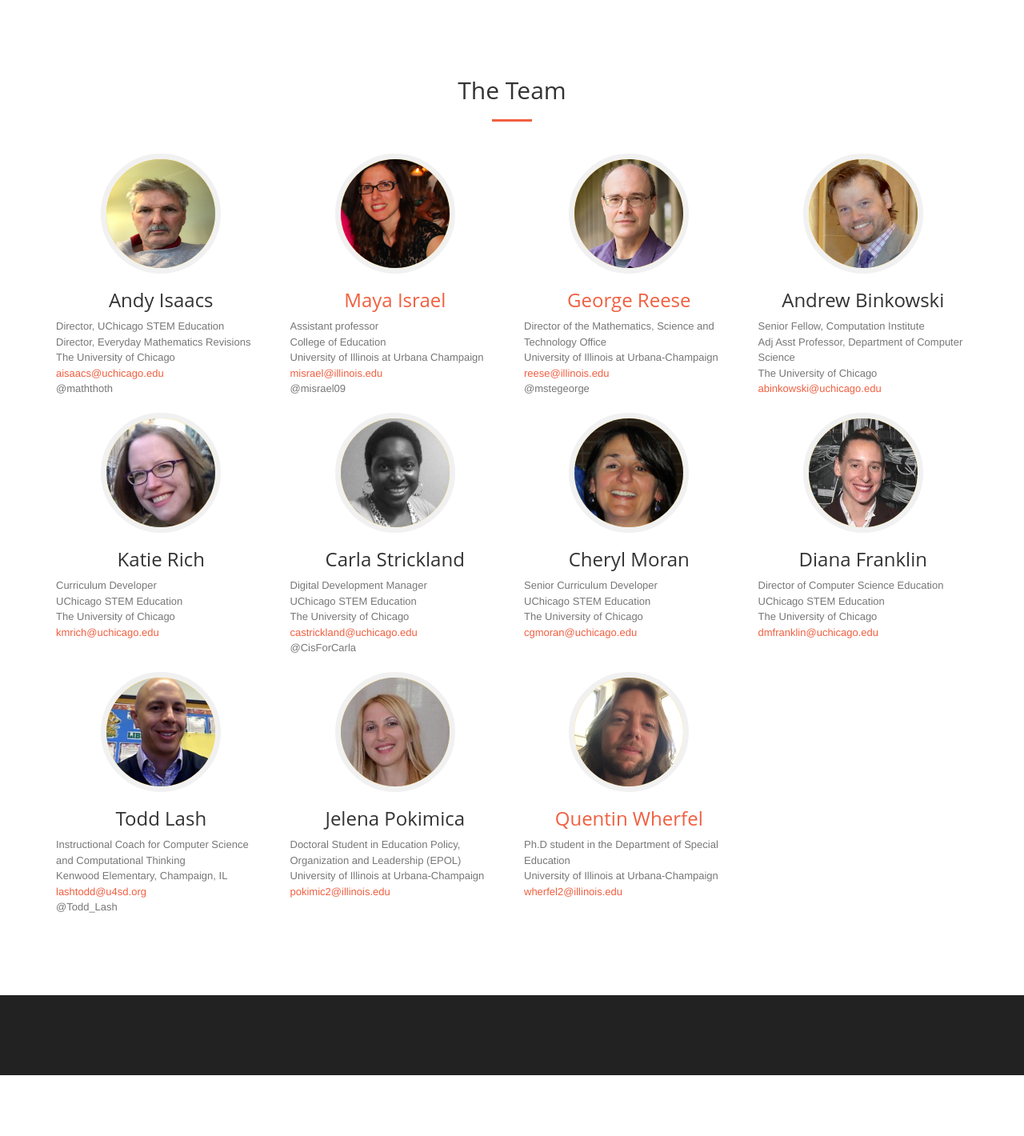
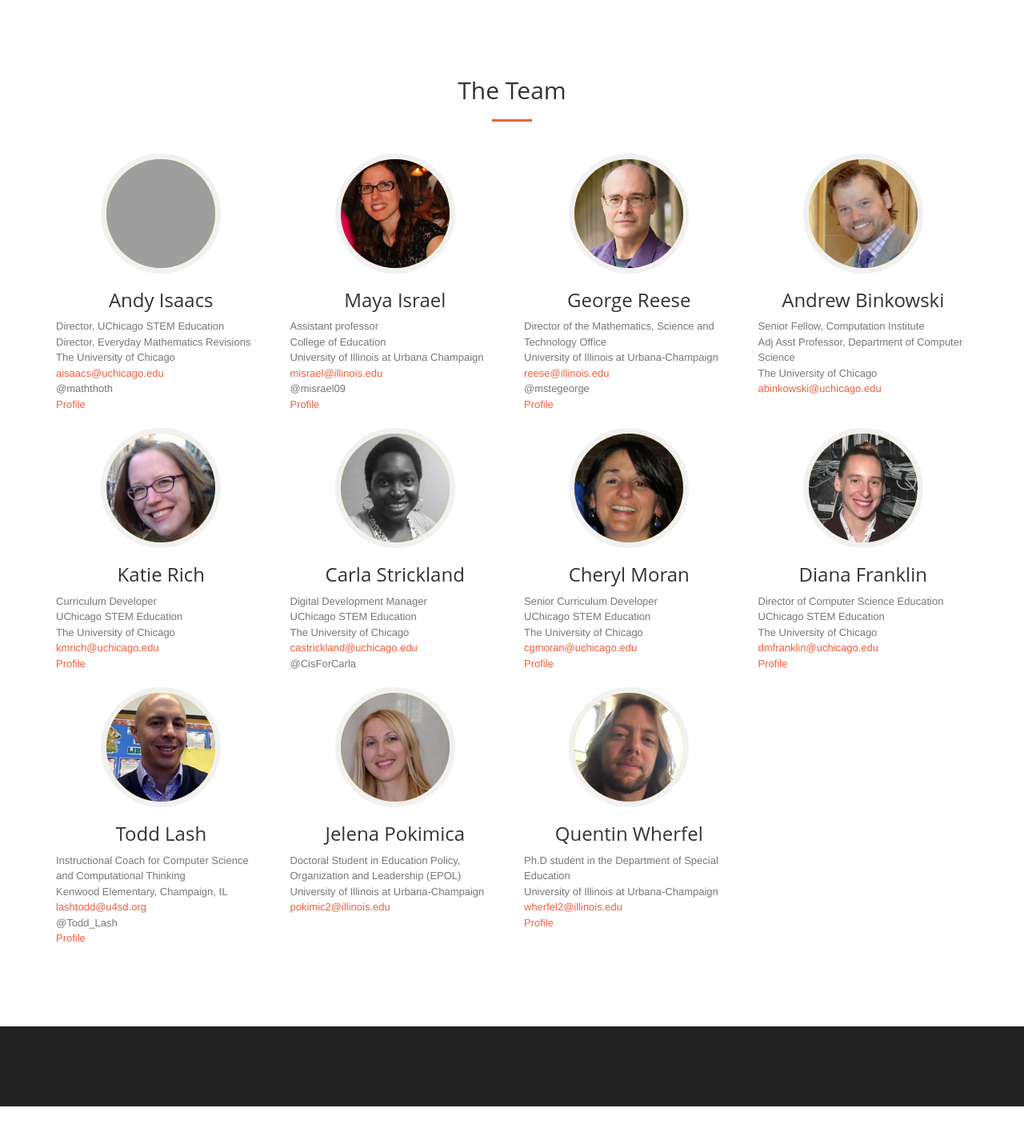
Before and after one commit to everydaycomputing/everydaycomputing.org, a Python web app: template public_site/templates/public_about.html in a window 1280 px wide. Shown: the part 597-2017 px from the top of the page at 80% size. Run offline with Jinja, Linux system fonts and the light colour scheme; the template is opened without the code that fills it, so the values that code supplies are empty; some libraries are stand-ins or nearby versions; grey boxes are pictures that could not be loaded.

Commit message:
Update the profiles to lead to the blog profiles.

```diff
--- a/public_site/templates/public_about.html
+++ b/public_site/templates/public_about.html
@@ -34,38 +34,45 @@
     <div class="row">
       <div class="col-lg-3 col-md-3 text-center">
         <div class="service-box">
-          <img src="/static/img/portfolio/Isaacs.jpg" class="img-circle timeline-image" alt="">
+          <img src="https://raw.githubusercontent.com/everydaycomputing/everydaycomputing.github.io/master/public/images/blog/andy_isaacs.jpg" class="img-circle timeline-image" alt="">
             <h3>Andy Isaacs</h3>
             <p class="text-muted">
             Director,  UChicago STEM Education<br/>
             Director, Everyday Mathematics Revisions<br/>
             The University of Chicago<br/>
             <a href="mailto:aisaacs@uchicago.edu">aisaacs@uchicago.edu</a><br/>
-            @maththoth</p>
+            @maththoth<br/>
+            <a href="http://blog.everydaycomputing.org/2017/07/20/staff-profile-andy/">Profile</a>
+        </p>
+
             </div>
       </div>
+
+      <!-- -------------------------------------------------------------------------------- Maya -->
       <div class="col-lg-3 col-md-3 text-center">
         <div class="service-box">
           <img src="/static/img/portfolio/Maya.png" class="img-circle timeline-image" alt="">
-            <h3><a href="http://education.illinois.edu/faculty/misrael">Maya Israel</a></h3>
+            <h3>Maya Israel</h3>
             <p class="text-muted">
             Assistant professor<br/>
             College of Education<br/>
             University of Illinois at Urbana Champaign<br/>
             <a href="mailto:misrael@illinois.edu">misrael@illinois.edu</a><br/>
-            @misrael09
+            @misrael09<br/>
+            <a href="http://blog.everydaycomputing.org/2017/06/30/staff-profile-maya/">Profile</a>
             </p>
             </div>
       </div>
       <div class="col-lg-3 col-md-3 text-center">
         <div class="service-box">
           <img src="/static/img/portfolio/reese.jpg" class="img-circle timeline-image" alt="">
-            <h3><a href="http://ctrlshift.mste.illinois.edu/about-us/george-reese/" target="_blank">George Reese</a></h3>
+            <h3>George Reese</h3>
             <p class="text-muted">
             Director of the Mathematics, Science and Technology Office<br/>
             University of Illinois at Urbana-Champaign<br/>
             <a href="mailto:reese@illinois.edu">reese@illinois.edu</a><br/>
             @mstegeorge<br/>
+            <a href="http://blog.everydaycomputing.org/2017/03/06/staff-profile-george/" target="_blank">Profile</a>
             </p>
             </div>
       </div>
@@ -85,15 +92,17 @@
     </div>
 
 <div class="row">
+
   <div class="col-lg-3 col-md-3 text-center">
     <div class="service-box">
       <img src="/static/img/portfolio/rich.jpg" class="img-circle timeline-image" alt="">
 
       <h3>Katie Rich</h3>
-            <p class="text-muted">Curriculum Developer<br/>
-            UChicago STEM Education<br/>
-            The University of Chicago<br/>
-            <a href="mailto:kmrich@uchicago.edu">kmrich@uchicago.edu</a></p>
+      <p class="text-muted">Curriculum Developer<br/> UChicago STEM Education<br/> The University of Chicago<br/>
+        <a href="mailto:kmrich@uchicago.edu">kmrich@uchicago.edu</a>
+        <br/>
+        <a href="http://blog.everydaycomputing.org/2016/12/12/staff-profile-katie/" target="_blank">Profile</a>
+      </p>
     </div>
   </div>
 
@@ -118,7 +127,8 @@
             <p class="text-muted">Senior Curriculum Developer<br/>
             UChicago STEM Education<br/>
             The University of Chicago<br/>
-            <a href="mailto:cgmoran@uchicago.edu">cgmoran@uchicago.edu</a>
+            <a href="mailto:cgmoran@uchicago.edu">cgmoran@uchicago.edu</a><br/>
+            <a href="http://blog.everydaycomputing.org/2017/02/20/staff-profile-cheryl-moran/" target="_blank">Profile</a>
             </div>
       </div>
 
@@ -130,8 +140,8 @@
             Director of Computer Science Education<br/>
             UChicago STEM Education<br/>
             The University of Chicago<br/>
-            <a href="mailto:dmfranklin@uchicago.edu">dmfranklin@uchicago.edu</a>
-            </p>
+            <a href="mailto:dmfranklin@uchicago.edu">dmfranklin@uchicago.edu</a><br/>
+            <a href="http://blog.everydaycomputing.org/2017/05/22/staff-profile-diana/">Profile</a>
             </div>
       </div>
 
@@ -146,7 +156,8 @@
             Instructional Coach for Computer Science and Computational Thinking<br/>
             Kenwood Elementary, Champaign, IL<br/>
             <a href="mailto:lashtodd@u4sd.org">lashtodd@u4sd.org</a><br/>
-            @Todd_Lash
+            @Todd_Lash<br/>
+            <a href="http://blog.everydaycomputing.org/2017/02/07/letc-profile-todd-last/" target="_blank">Profile</a>
             </p>
             </div>
       </div>
@@ -166,11 +177,14 @@
       <div class="col-lg-3 col-md-3 text-center">
         <div class="service-box">
           <img src="/static/img/portfolio/Wherfel.jpg" class="img-circle timeline-image" alt="">
-            <h3><a href="http://education.illinois.edu/sped/about-the-department/current-students" target="_blank">Quentin Wherfel</a></h3>
+            <h3>Quentin Wherfel</h3>
             <p class="text-muted">
             Ph.D student in the Department of Special Education<br/>
             University of Illinois at Urbana-Champaign<br/>
-            <a href="mailto:wherfel2@illinois.edu">wherfel2@illinois.edu</a></p>
+            <a href="mailto:wherfel2@illinois.edu">wherfel2@illinois.edu</a>
+            <br/>
+          <a href="http://education.illinois.edu/sped/about-the-department/current-students" target="_blank">Profile</a>
+        </p>
             </div>
       </div>
 
```
Lines whose indentation alone changed are shown as unchanged.
